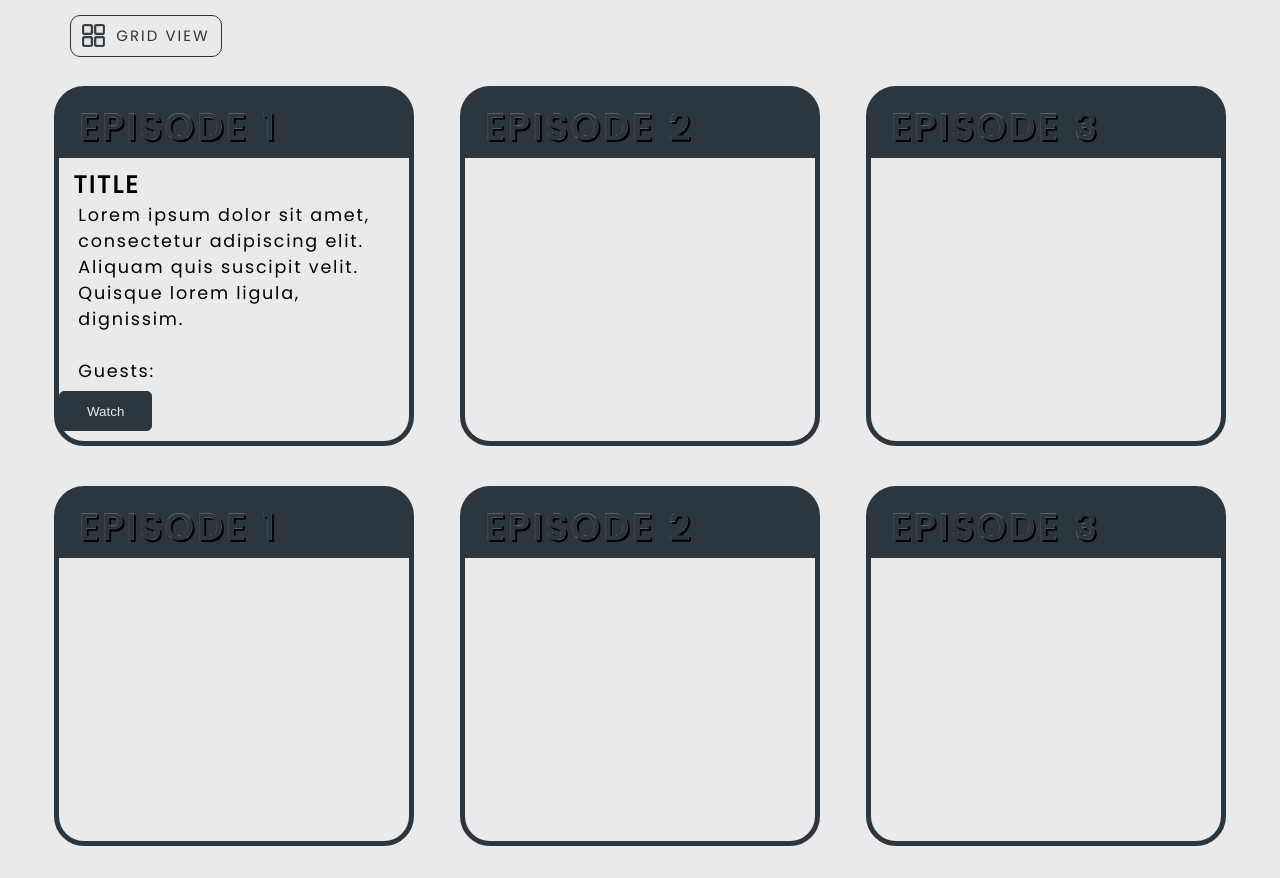
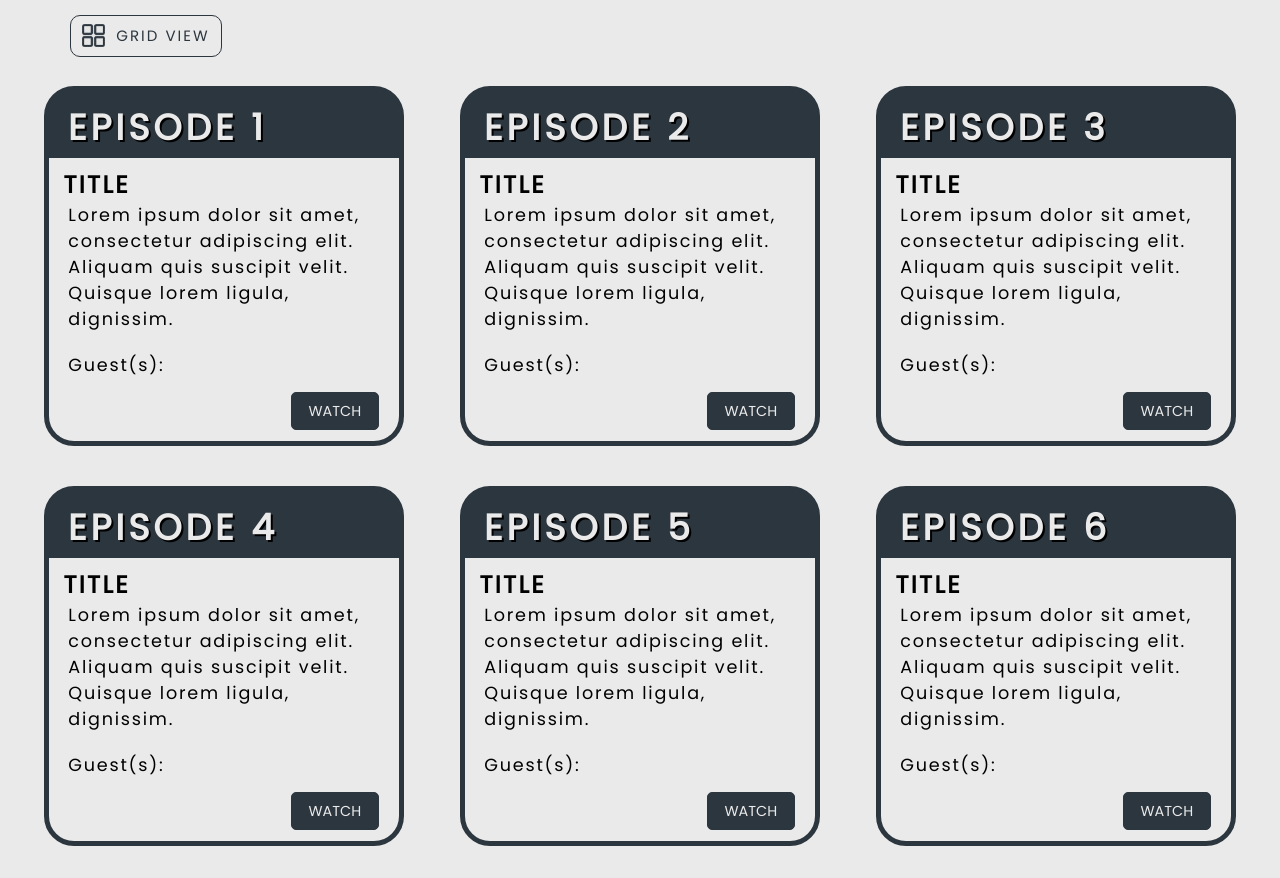
Before and after one commit to dev-arekusandoru/MU-RaisingTheBar, a website: page html/episodes.html in a window 1280 px wide. Shown: the part 74-952 px from the top of the page. Drawn offline with Linux system fonts and the light colour scheme.

Commit message:
finish episode page layout and tile design

```diff
--- a/css/episodes.css
+++ b/css/episodes.css
@@ -2,13 +2,12 @@
 .tile-div {
   height: 350px;
   width: 350px;
-  margin-bottom: 20px;
+  margin:  0 20px 40px 20px;
 }
 .tile-body {
-  display: flex;
+  display: flex block;
   flex-direction: column;
-  justify-content: center;
-  align-content: space-evenly;
+  justify-content: flex-end;
   clear: both;
 }
 .tile-body h1 {
@@ -17,23 +16,51 @@
   padding-left: 0.6em;
   margin-bottom: 0;
   letter-spacing: 0.1em;
+
 }
 .tile-body p {
   font-size: 1.1em;
   padding-left: 1.1em;
-  margin-top: 0;
-  margin-bottom: 0.4em;
+  margin: 0;
+
   letter-spacing: 0.1em;
-  overflow: auto;
+
+  overflow: scroll;
 }
-.tile-body button {
+
+.episode-guests {
+  height: 80px;
+  width: 220px;
+}
+.tile-body a {
+  text-decoration: none;
+  margin-top: -40px;
   border: solid 1px #2c363f;
   border-radius: 5px;
   background-color: #2c363f;
   color: #eaeaea;
-  height: 3em ;
-  width: 7em;
-  float: right;
+  text-transform: uppercase;
+  font-size: 0.9rem;
+  display: flex;
+  align-items: center;
+  justify-content: center;
+
+  height: 2.5em;
+  width: 6em;
+
+  align-self: flex-end;
+  margin-right: 20px;
+
+  transition: 0.2s all;
+}
+.tile-body a:hover {
+  cursor: pointer;
+  background-color: #eaeaea;
+  color: #2c363f;
+}
+
+.episode-description {
+  height: 150px;
 }
 
 /*Layout selector button code*/
--- a/css/hosts.css
+++ b/css/hosts.css
@@ -1,8 +1,6 @@
 #top-div {
   margin-top: 40px;
 }
-
-
 #host-1 {
   margin-top: 30px;
   height: 500px;
--- a/css/tileStyles.css
+++ b/css/tileStyles.css
@@ -3,8 +3,8 @@
   flex-direction: row;
   margin-top: 20px;
   justify-content: space-evenly;
+  flex-wrap: wrap;
 }
-
 .tile-div {
   text-align: center;
   height: 400px;
@@ -17,7 +17,7 @@
   background-color: #2c363f;
   border-top-left-radius: 20px;
   border-top-right-radius: 20px;
-  margin: 0;
+  margin: 0 0 0 -1px;
 
 }
 .tile-header h1 {
@@ -28,8 +28,7 @@
   float: left;
   text-transform: uppercase;
   letter-spacing: 4px;
-  color: #2c363f;
-  -webkit-text-stroke: 0.1px #eaeaea;
+  color: #eaeaea;
   font-size: 36px;
   text-shadow: 2px 2px #000000;
 }
--- a/html/episodes.html
+++ b/html/episodes.html
@@ -9,6 +9,8 @@
   <link rel="stylesheet" href="../css/navStyle.css">
   <link rel="stylesheet" href="../css/tileStyles.css">
   <link rel="stylesheet" href="../css/episodes.css">
+  <link rel="script" href="../js/episodes.js">
+
 </head>
 <body>
 <!--Navigation Bar-->
@@ -40,65 +42,84 @@
   </div>
 </div>
 <div class="tiles">
-  <div class="tile-div">
-    <header class="tile-header" id="episode1">
+  <div class="tile-div" id="episode1">
+    <header class="tile-header">
       <h1>Episode 1</h1>
     </header>
     <section class="tile-body">
       <h1><strong>TITLE</strong></h1>
-      <p>Lorem ipsum dolor sit amet, consectetur adipiscing elit. Aliquam quis suscipit velit. Quisque lorem ligula, dignissim.
-        <br><br>
-      Guests: </p>
-      <button>Watch</button>
+      <p class="episode-description">Lorem ipsum dolor sit amet, consectetur adipiscing elit. Aliquam quis suscipit velit. Quisque lorem ligula, dignissim.</p>
+      <p class="episode-guests">Guest(s): </p>
+      <a href="https://open.spotify.com/show/0rhkY4kp5FHRss5pnjF6SN" target="_blank">Watch</a>
     </section>
   </div>
   <div class="tile-div" id="episode2">
     <header class="tile-header">
       <h1>Episode 2</h1>
     </header>
-
     <section class="tile-body">
-
+      <h1><strong>TITLE</strong></h1>
+      <p class="episode-description">Lorem ipsum dolor sit amet, consectetur adipiscing elit. Aliquam quis suscipit velit. Quisque lorem ligula, dignissim.</p>
+      <p class="episode-guests">Guest(s): </p>
+      <a href="https://open.spotify.com/show/0rhkY4kp5FHRss5pnjF6SN" target="_blank">Watch</a>
     </section>
   </div>
   <div class="tile-div" id="episode3">
     <header class="tile-header">
       <h1>Episode 3</h1>
     </header>
-
     <section class="tile-body">
-
+      <h1><strong>TITLE</strong></h1>
+      <p class="episode-description">Lorem ipsum dolor sit amet, consectetur adipiscing elit. Aliquam quis suscipit velit. Quisque lorem ligula, dignissim.</p>
+      <p class="episode-guests">Guest(s): </p>
+      <a href="https://open.spotify.com/show/0rhkY4kp5FHRss5pnjF6SN" target="_blank">Watch</a>
     </section>
   </div>
-</div>
-<div class="tiles">
-  <div class="tile-div">
-    <header class="tile-header" id="episode4">
-      <h1>Episode 1</h1>
+  <div class="tile-div" id="episode4">
+    <header class="tile-header">
+      <h1>Episode 4</h1>
     </header>
-
     <section class="tile-body">
-
+      <h1><strong>TITLE</strong></h1>
+      <p class="episode-description">Lorem ipsum dolor sit amet, consectetur adipiscing elit. Aliquam quis suscipit velit. Quisque lorem ligula, dignissim.</p>
+      <p class="episode-guests">Guest(s): </p>
+      <a href="https://open.spotify.com/show/0rhkY4kp5FHRss5pnjF6SN" target="_blank">Watch</a>
     </section>
   </div>
   <div class="tile-div" id="episode5">
     <header class="tile-header">
-      <h1>Episode 2</h1>
+      <h1>Episode 5</h1>
     </header>
-
     <section class="tile-body">
-
+      <h1><strong>TITLE</strong></h1>
+      <p class="episode-description">Lorem ipsum dolor sit amet, consectetur adipiscing elit. Aliquam quis suscipit velit. Quisque lorem ligula, dignissim.</p>
+      <p class="episode-guests">Guest(s): </p>
+      <a href="https://open.spotify.com/show/0rhkY4kp5FHRss5pnjF6SN" target="_blank">Watch</a>
     </section>
   </div>
   <div class="tile-div" id="episode6">
     <header class="tile-header">
-      <h1>Episode 3</h1>
+      <h1>Episode 6</h1>
     </header>
-
     <section class="tile-body">
-
+      <h1><strong>TITLE</strong></h1>
+      <p class="episode-description">Lorem ipsum dolor sit amet, consectetur adipiscing elit. Aliquam quis suscipit velit. Quisque lorem ligula, dignissim.</p>
+      <p class="episode-guests">Guest(s): </p>
+      <a href="https://open.spotify.com/show/0rhkY4kp5FHRss5pnjF6SN" target="_blank">Watch</a>
     </section>
   </div>
+  <div class="tile-div" id="episode7">
+    <header class="tile-header">
+      <h1>Episode 7</h1>
+    </header>
+    <section class="tile-body">
+      <h1><strong>TITLE</strong></h1>
+      <p class="episode-description">Lorem ipsum dolor sit amet, consectetur adipiscing elit. Aliquam quis suscipit velit. Quisque lorem ligula, dignissim.</p>
+      <p class="episode-guests">Guest(s): </p>
+      <a href="https://open.spotify.com/show/0rhkY4kp5FHRss5pnjF6SN" target="_blank">Watch</a>
+    </section>
+  </div>
+
 </div>
 
 </body>
```
Also changed, not shown: css/homepage.css (+14 -6 lines), html/homepage.html (+2 -4 lines), html/merch.html (+9 -0 lines), js/episodes.js (added).
